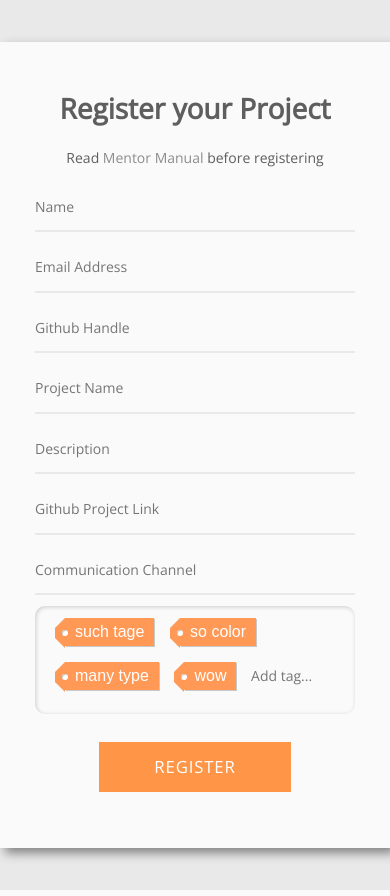
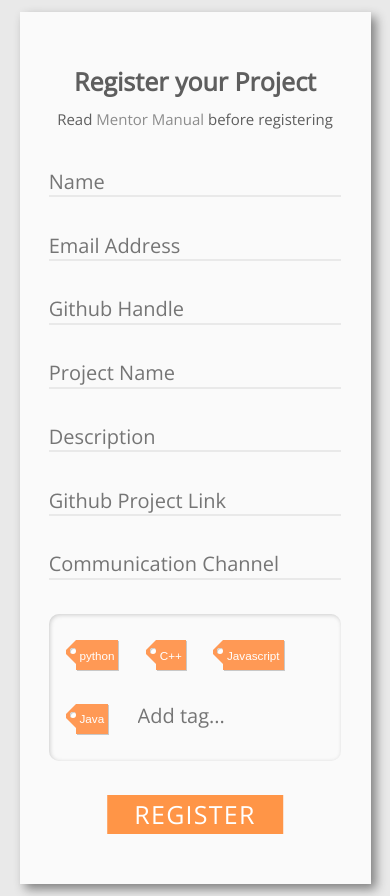
Before and after one commit to kossiitkgp/kwoc-2017, a Flask app: page /mentor_form in a window 390 px wide. Run offline with Flask 2, Linux system fonts and the light colour scheme; some libraries are stand-ins or nearby versions.

Commit message:
page made responsive

```diff
--- a/templates/mentor_form.html
+++ b/templates/mentor_form.html
@@ -1,6 +1,7 @@
 <!doctype html>
 <html lang="en">
     <head>
+    <meta name="viewport" content="width=device-width, initial-scale=1.0">
       <script src="https://ajax.googleapis.com/ajax/libs/jquery/3.2.1/jquery.min.js"></script>
       <style>
       @import url(https://fonts.googleapis.com/css?family=Open+Sans:400);
@@ -24,24 +25,25 @@ body {
 /* Form Layout */
 .form-wrapper {
   background: #fafafa;
-  margin: 3em auto;
-  padding: 2em 1em;
-  padding-bottom:4em;
-  max-width: 600px;
+  margin: 3vw auto;
+  padding: 5vh 1vw;
+  padding-bottom:6vh;
+  max-width: 50vw;
   box-shadow: 5px 5px 10px grey;
+  min-height:100vh;
 }
 
 h1 {
   text-align: center;
-  padding: 1em 0;
+  padding: 2vh 0;
 }
 
 form {
-  padding: 0 1.5em;
+  padding: 0 3vh;
 }
 
 .form-item {
-  margin-bottom: 0.75em;
+  margin-bottom: 2vh;
   width: 100%;
 }
 
@@ -51,7 +53,7 @@ form {
   border-bottom: 2px solid #e9e9e9;
   color: #666;
   font-family: 'Open Sans', sans-serif;
-  font-size: 1em;
+  font-size: 1.2vw;
   height: 50px;
   transition: border-color 0.3s;
   width: 100%;
@@ -63,7 +65,7 @@ form {
 }
 
 .button-panel {
-  margin: 2em 0 0;
+  margin: 2vw 0 0;
   width: 100%;
 }
 
@@ -75,7 +77,7 @@ form {
   position: relative;
   left:50%;
   transform: translateX(-50%);
-  height: 50px;
+  height: 4vw;
   font-family: 'Open Sans', sans-serif;
   font-size: 1.2em;
   letter-spacing: 0.05em;
@@ -90,8 +92,8 @@ form {
 }
 
 .form-footer {
-  font-size: 1em;
-  padding-bottom: 1em;
+  font-size: 1.5vw;
+  padding-bottom: 1vw;
   text-align: center;
 }
 
@@ -132,9 +134,9 @@ form {
   display: inline-block;
   background: #F95;
   color: #FFF;
-  padding: 5px 10px;
-  margin:2px 2px 2px 20px;
-  font: normal 16px sans-serif;
+  padding: 1vh 1vw;
+  margin:2vh 2vh 2vh 2vh;
+  font: normal 1vw sans-serif;
   position: relative;
   cursor: default;
   box-shadow:1px 1px 0 rgba(0,0,0,.2);
@@ -189,6 +191,56 @@ form {
 .close:hover {
   color: rgba(0,0,0,.5);
 }
+@media only screen and (max-width: 500px) {
+    .form-wrapper {
+  max-width: 90vw;
+  min-height:95vh;
+}
+h1 {
+  text-align: center;
+  padding: 2vh 0;
+  font-size: 25px;
+}
+.form-footer {
+  font-size: 15px;
+  padding-bottom: 1vw;
+  text-align: center;
+}
+.form-item {
+  margin-top: 4vh;
+  margin-bottom: 4vh;
+  width: 100%;
+}
+.form-item input {
+  font-size: 20px;
+  height: 30px;
+}
+#tag-typer{
+  width: 100px;
+  font-size: 20px;
+}
+.tag{
+  padding: 1vh 1vw;
+  margin:2vh 2vh 2vh 2vh;
+  font: normal 3vw sans-serif;
+}
+.button-panel .button {
+  height: 10vw;
+  font-size: 25px;
+  width: 60%;
+}
+.tag:before{
+  height: 4px;
+  left: -20px;
+  top: 0px;
+}
+.tag:after{
+  width: 6px;
+  height: 6px;
+  left: -6px;
+  top: 8px;
+}
+}
       </style>
     </head>
     <body>
@@ -229,10 +281,10 @@ form {
 <div class="form-item">
     <label for="tag-typer">
   <div id="tags">
-    <span class="tag"><span class="close">&times;</span>such tage</span>
-    <span class="tag"><span class="close">&times;</span>so color</span>
-    <span class="tag"><span class="close">&times;</span>many type</span>
-    <span class="tag"><span class="close">&times;</span>wow</span>
+    <span class="tag"><span class="close">&times;</span>python</span>
+    <span class="tag"><span class="close">&times;</span>C++</span>
+    <span class="tag"><span class="close">&times;</span>Javascript</span>
+    <span class="tag"><span class="close">&times;</span>Java</span>
     <input id="tag-typer" type="text" placeholder="Add tag..."/>
   </div>
   </label>
```
